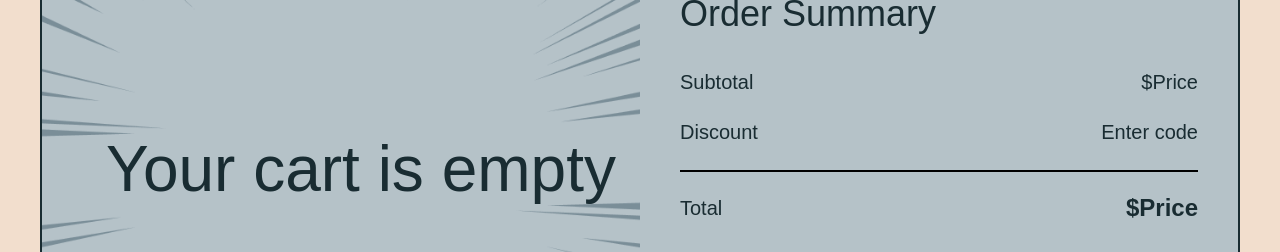
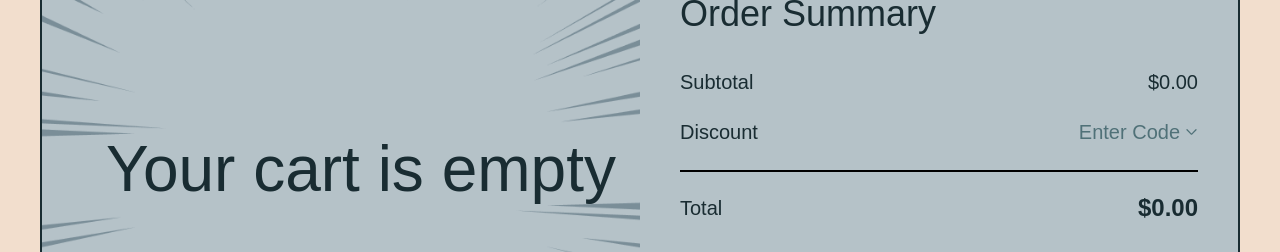
Before and after one commit to alexsanders-git/hop-hop-shop, a Next.js app: page /cart in a window 1280 px wide. Shown: the part 136-388 px from the top of the page. Built offline with nearby package versions, Linux system fonts and the light colour scheme; a web font is replaced by a local one.

Commit message:
fetch develop

```diff
--- a/src/app/(frontend)/cart/page.module.scss
+++ b/src/app/(frontend)/cart/page.module.scss
@@ -38,7 +38,7 @@
 	align-items: center;
 	justify-content: center;
 	background: url('./splashUp.png') no-repeat top center,
-	            url('./splashDown.png') no-repeat bottom center;
+	url('./splashDown.png') no-repeat bottom center;
 	background-size: contain;
 	@media only screen and (max-width: $media-xxl) {
 	}
@@ -54,6 +54,7 @@
 		padding: 20px;
 	}
 }
+
 .orderSummaryWrp {
 	display: flex;
 	gap: 36px;
@@ -98,6 +99,15 @@
 	font-weight: 300;
 	@media only screen and (max-width: $media-sm) {
 		font-size: 16px;
+	}
+}
+
+.discount {
+	font-size: 20px !important;
+	line-height: 1.2 !important;
+	font-weight: 300 !important;
+	@media only screen and (max-width: $media-sm) {
+		font-size: 16px !important;
 	}
 }
 
--- a/src/app/(frontend)/cart/page.tsx
+++ b/src/app/(frontend)/cart/page.tsx
@@ -1,8 +1,20 @@
+'use client';
+import { useState } from 'react';
+
+import PromoCode from '@/components/promoCode/PromoCode';
 import ShoppingCart from '@/components/ShoppingCart/ShoppingCart';
+import { useCart } from '@/store/cart/Cart.store';
 
 import styles from './page.module.scss';
 
 export default function ShoppingCartPage() {
+	const cart = useCart((state) => state.cart);
+	const totalAmount = cart
+		.reduce((total, product) => total + product.quantity * product.price, 0)
+		.toFixed(2);
+
+	const [open, setOpen] = useState<boolean>(false);
+
 	return (
 		<div className={styles.wrapper}>
 			<div className={styles.shoppingCartPage}>
@@ -13,16 +25,17 @@ export default function ShoppingCartPage() {
 					<h2>Order Summary</h2>
 					<div className={styles.totalWrp}>
 						<div className={styles.pricesWrp}>
-							<p>Subtotal</p>
-							<p>$Price</p>
+							<p>Subtotal </p>
+							<p>${totalAmount}</p>
 						</div>
-						<div className={styles.pricesWrp}>
-							<p>Discount</p>
-							<p>Enter code</p>
-						</div>
+						<PromoCode
+							className={styles.discount}
+							open={open}
+							setOpen={setOpen}
+						/>
 						<div className={`${styles.pricesWrp} ${styles.totalPriceWrp}`}>
 							<p>Total</p>
-							<p className={styles.totalPrice}>$Price</p>
+							<p className={styles.totalPrice}>${totalAmount}</p>
 						</div>
 					</div>
 					<button className={styles.buttonCheckout}>Checkout</button>
--- /dev/null
+++ b/src/components/promoCode/PromoCode.tsx
@@ -0,0 +1,71 @@
+'use client';
+import { useEffect, useState } from 'react';
+
+import { useDebounce } from '@/hooks/useDebounce';
+import {
+	fetchCoupon,
+	InterfaceCouponResponse,
+} from '@/services/promocode/promocode.service';
+
+import styles from './styles.module.scss';
+import DiscountArrow from '../../../public/payment/discountArrow.svg';
+
+export interface InterfacePromoCode {
+	open: boolean;
+	setOpen: (open: boolean) => void;
+	className?: string;
+}
+
+export default function PromoCode(props: InterfacePromoCode) {
+	const { setOpen, open, className = '' } = props;
+	const [value, setValue] = useState<string>('');
+	const [data, setData] = useState<InterfaceCouponResponse>();
+	const debouncedValue = useDebounce(value, 700);
+
+	useEffect(() => {
+		const fetchProduct = async () => {
+			try {
+				const couponData = await fetchCoupon(debouncedValue);
+				if (couponData) {
+					setData(couponData);
+				}
+			} catch (error) {
+				console.log('error: ', error);
+			}
+		};
+
+		if (debouncedValue !== '') {
+			fetchProduct();
+		}
+	}, [debouncedValue]);
+
+	return (
+		<div className={styles.wrapper}>
+			<div className={`${styles.discount} ${className}`}>
+				<span>Discount </span>
+				<span
+					onClick={() => setOpen(!open)}
+					className={`${styles.discountWrite} ${!open && styles.rotate}`}
+				>
+					Enter Code
+					<DiscountArrow />
+				</span>
+			</div>
+			{open && (
+				<div className={`${styles.discountAccept} ${className}`}>
+					<span>
+						Enter your magical promo code below and watch as your total goes
+						down faster than a cat chasing a laser pointer.
+					</span>
+					<input
+						onChange={(e) => setValue(e.target.value)}
+						value={value}
+						type={'text'}
+						placeholder={'Enter code'}
+						className={`${styles.input} ${data?.error && styles.inputError} ${data?.message && styles.inputSuccess}`}
+					/>
+				</div>
+			)}
+		</div>
+	);
+}
--- /dev/null
+++ b/src/components/promoCode/styles.module.scss
@@ -0,0 +1,101 @@
+@import "src/styles/media.scss";
+
+.wrapper {
+	display: flex;
+	flex-direction: column;
+	justify-content: space-between;
+	width: 100%;
+	height: 100%;
+	gap: 25px;
+	@media only screen and (max-width: $media-xxl) {
+		gap: 20px;
+	}
+	@media only screen and (max-width: $media-lg) {
+		gap: 16px;
+	}
+}
+
+.discount, .discountAccept {
+	font-size: 20px;
+	font-weight: 300;
+	line-height: 20px;
+	display: flex;
+	justify-content: space-between;
+	align-items: center;
+	@media only screen and (max-width: $media-xxl) {
+		font-size: 16px;
+	}
+	@media only screen and (max-width: $media-lg) {
+		font-size: 16px;
+		line-height: 20px;
+	}
+}
+
+.discountAccept {
+	display: flex;
+	justify-content: space-between;
+	align-items: center;
+
+	span {
+		width: 255px;
+		font-size: 16px;
+		font-weight: 300;
+		line-height: 20px;
+	}
+}
+
+.discountWrite {
+	cursor: pointer;
+	display: flex;
+	flex-direction: row;
+	color: #507178;
+	align-items: center;
+	gap: 5px;
+}
+
+.input {
+	width: 180px;
+	padding: 12px 20px;
+	font-size: 20px;
+	line-height: 1.1;
+	border: 2px solid var(--primary-color);
+	border-radius: 32px;
+	box-shadow: 2px 2px 0 2px var(--primary-color);
+	text-align: left;
+	background: var(--lightgreen-color);
+
+
+	@media only screen and (max-width: $media-lg) {
+		padding: 12px 16px;
+		font-size: 16px;
+		line-height: 18px;
+	}
+
+	&::placeholder {
+		opacity: 1;
+		color: var(#507178);
+	}
+
+	&:active,
+	&:focus {
+		background: #B5C2C8;
+	}
+
+}
+
+.inputSuccess {
+	border: 2px solid var(--success-color);
+	box-shadow: 2px 2px 0 2px var(--success-color);
+}
+
+.inputError {
+	border: 2px solid var(--error-color);
+	box-shadow: 2px 2px 0 2px var(--error-color);
+}
+
+.rotate {
+	svg {
+
+		transform: rotate(180deg);
+	}
+}
--- /dev/null
+++ b/src/services/promocode/promocode.service.ts
@@ -0,0 +1,30 @@
+export interface InterfaceCouponResponse {
+	message?: string;
+	error?: string;
+}
+
+export const fetchCoupon = async (
+	coupon: string,
+): Promise<InterfaceCouponResponse | null> => {
+	try {
+		const baseURL = process.env.NEXT_PUBLIC_API_URL;
+
+		const res = await fetch(`${baseURL}/cart/coupon/`, {
+			method: 'POST',
+			headers: {
+				'Content-Type': 'application/json',
+			},
+			body: JSON.stringify({
+				code: coupon,
+			}),
+		});
+		console.log('Response status:', res.status);
+		console.log('Response headers:', res.headers);
+		const json = await res.json();
+
+		return json.data;
+	} catch (error) {
+		console.error('Failed to fetch product data:', error);
+		return null;
+	}
+};
```
Also changed, not shown: src/app/(frontend)/checkout/components/order/Order.tsx (+2 -25 lines).
